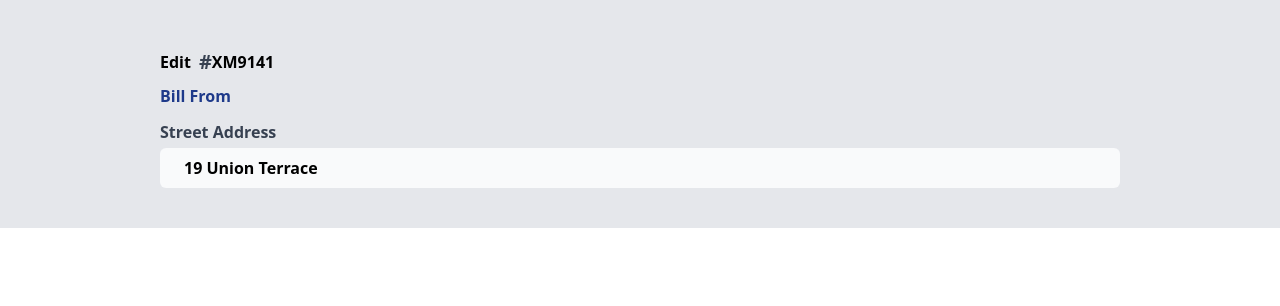
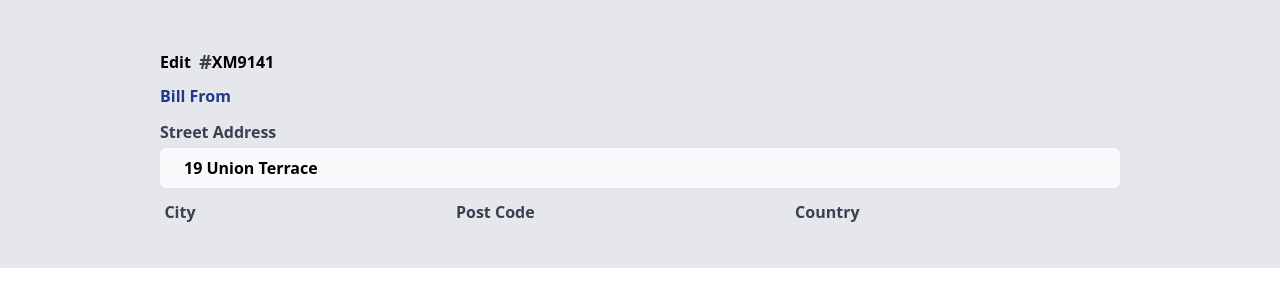
Before and after one commit to ayomideEnoch/invoice-app, a Vue app: page / in a window 1280 px wide. Shown: the top 306 px of the page. Built offline with nearby package versions, Linux system fonts and the light colour scheme.

Commit message:
Iteration...

```diff
--- a/src/App.vue
+++ b/src/App.vue
@@ -10,6 +10,12 @@
       <p class="text-gray-700 mt-3 mb-1">street address</p>
       <div class="bg-gray-50 py-2 px-6 rounded-md shadow-4xl">19 union terrace</div>
     </div>
+    <div class="font-bold capitalize flex justify-evenly -ml-64">
+      <p class="text-gray-700 mt-3 mb-1">city</p>
+      <p class="text-gray-700 mt-3 mb-1">post code</p>
+      <p class="text-gray-700 mt-3 mb-1">country</p>
+      <!-- <p class="bg-gray-50 py-2 px-6 rounded-md shadow-4xl">london</p> -->
+    </div>
   </section>
 </template>
 
```
